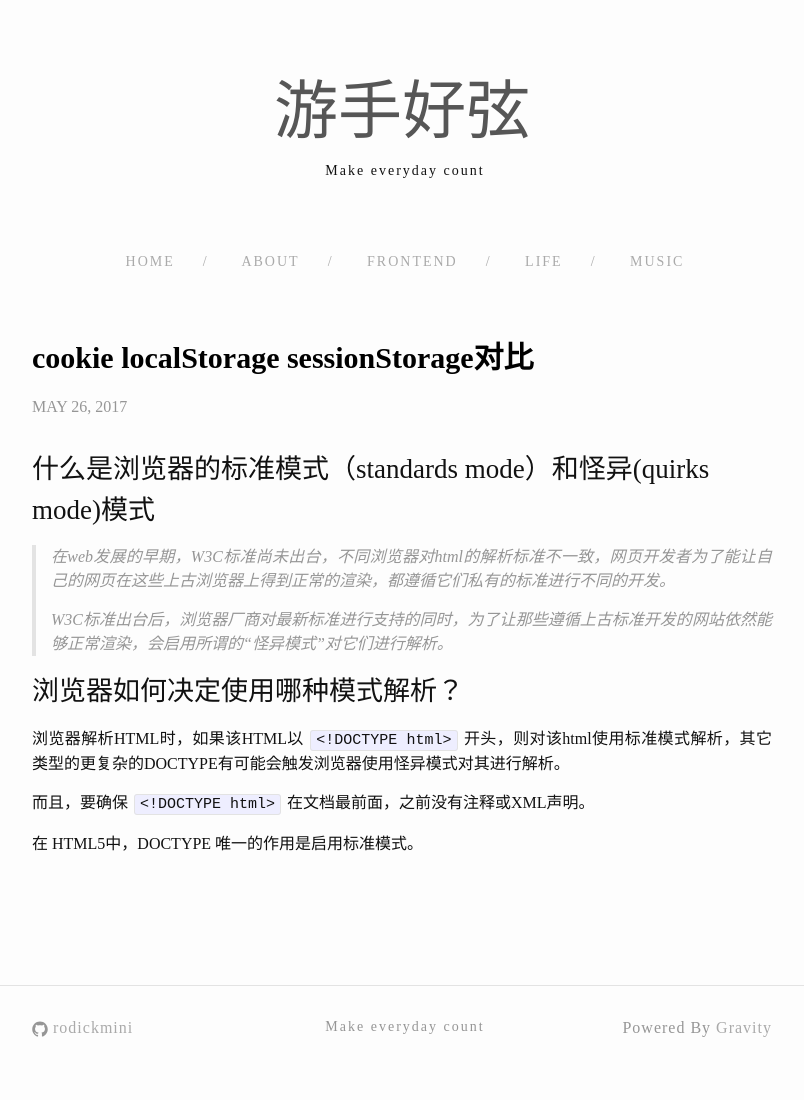
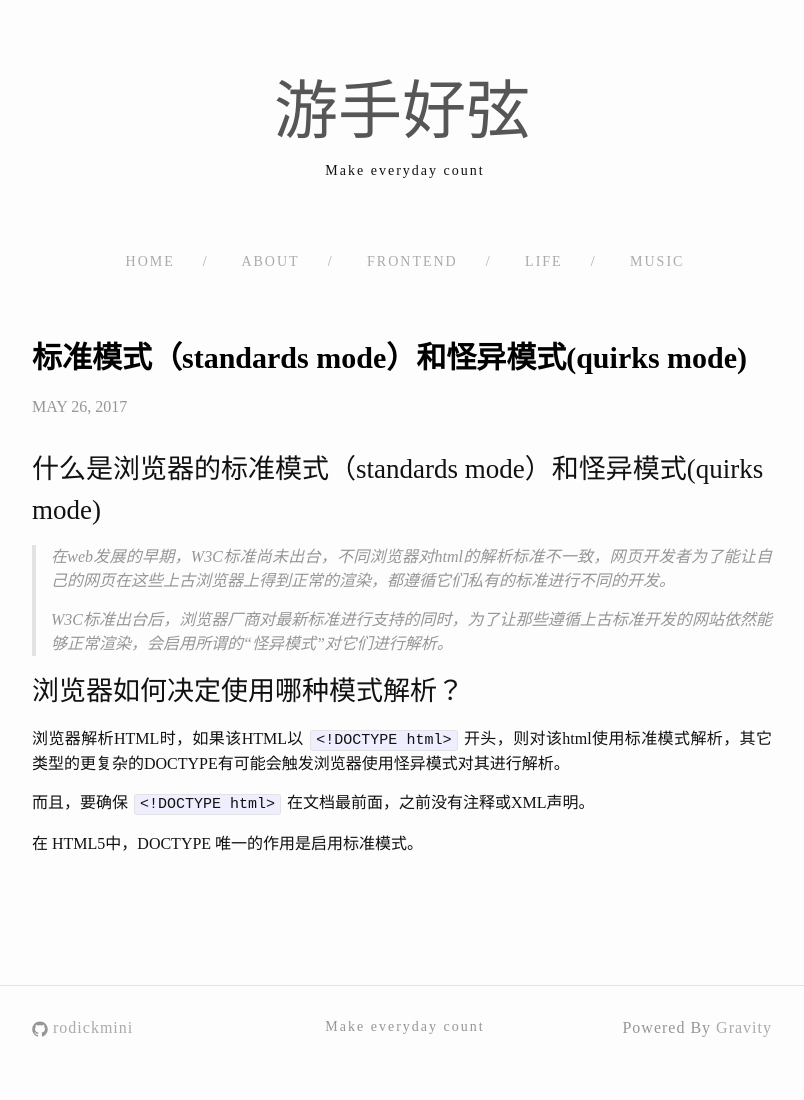
Before and after one commit to rodickmini/rodickmini.github.io, a Jekyll site: the page built from _posts/2017-05-26-standards-mode-quirks-mode.markdown, in a window 1280 px wide. Shown: the whole page, without its empty margins (238-1042 px from the left). Built offline with Jekyll 4.4.1, drawn with Linux system fonts in a browser that asks for light colours; nearby versions of some CDN libraries; some web fonts are replaced.

Commit message:
fix error

```diff
--- a/_posts/2017-05-26-standards-mode-quirks-mode.markdown
+++ b/_posts/2017-05-26-standards-mode-quirks-mode.markdown
@@ -1,10 +1,10 @@
 ---
 layout: post
-title: cookie localStorage sessionStorage对比
+title: 标准模式（standards mode）和怪异模式(quirks mode)
 categories: frontend
 ---
 
-# 什么是浏览器的标准模式（standards mode）和怪异(quirks mode)模式
+# 什么是浏览器的标准模式（standards mode）和怪异模式(quirks mode)
 
 > 在web发展的早期，W3C标准尚未出台，不同浏览器对html的解析标准不一致，网页开发者为了能让自己的网页在这些上古浏览器上得到正常的渲染，都遵循它们私有的标准进行不同的开发。
 >
```
